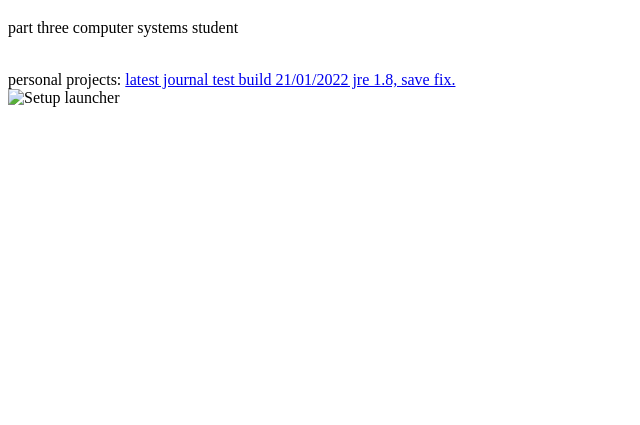
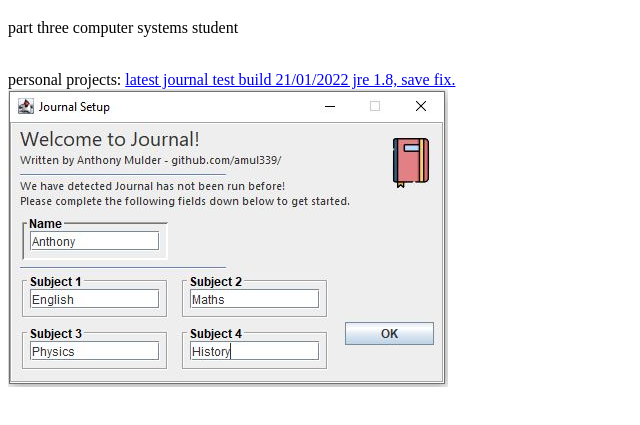
Before and after one commit to amul339/amul339.github.io, a plain HTML site: page index.html in a window 1280 px wide. Shown: the part 61-486 px from the top of the page, without its empty margins (0-640 px from the left). Drawn offline with Linux system fonts and the light colour scheme.

Commit message:
attempt 3

```diff
--- a/index.html
+++ b/index.html
@@ -7,7 +7,7 @@
 personal projects:
 <a href="https://github.com/amul339/amul339.github.io/raw/main/builds/Journal_v0.1_save_fixed.jar">latest journal test build 21/01/2022 jre 1.8, save fix.</a>
 <br>
-<img src="assets/demoimg1.jpg" alt="Setup launcher"
+<img src="docs/assets/demoimg1.jpg" alt="Setup launcher">
 <br>
 </body>
 </html>
```
